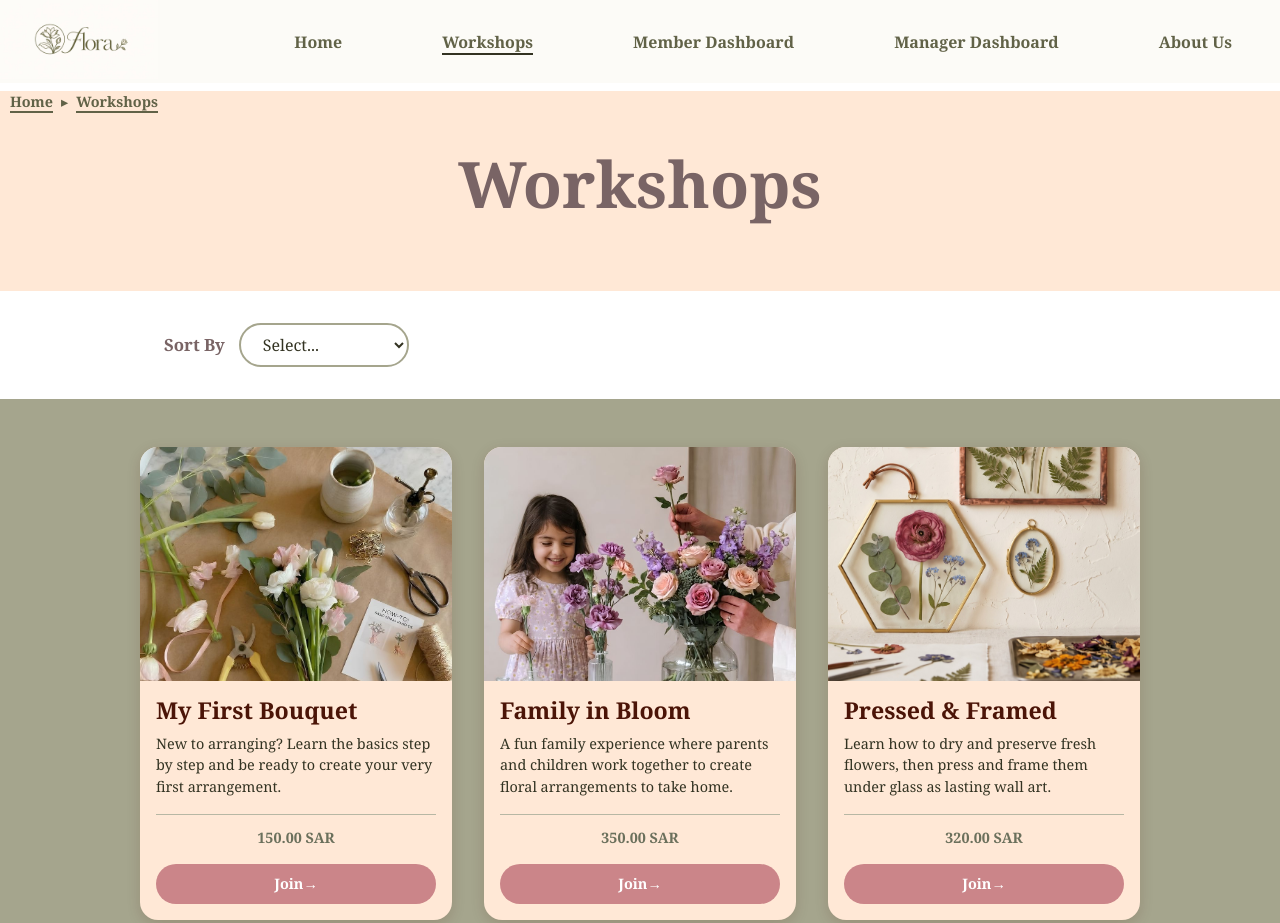
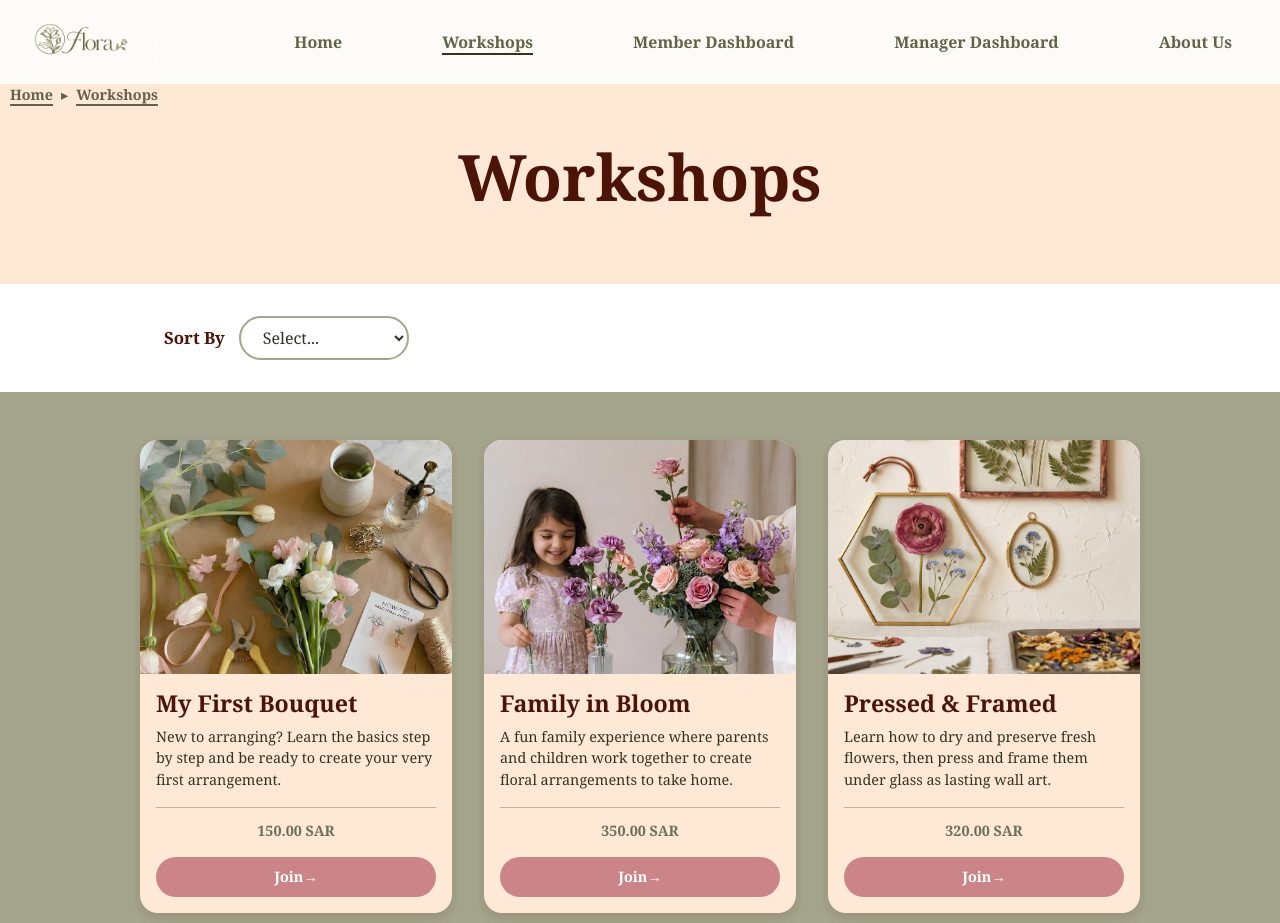
Before and after one commit to ShahadA221/IT312-Flora, a plain HTML site: page Workshops.html in a window 1280 px wide. Shown: the top 923 px of the page. Drawn offline with Linux system fonts and the light colour scheme.

Commit message:
Alya css

```diff
--- a/style.css
+++ b/style.css
@@ -780,7 +780,8 @@ footer #contact-us strong {
 /* Workshops page banner only (Member Dashboard uses .hero-flowers) */
 .hero:not(.hero-flowers) {
     background: #ffe8d6;
-    color: #796465;}
+    color: #4b1407;
+    margin-top: -7px;}
 
 /*---------------------------------------------------------Hero-Flowers-(Member-Dashboard)---------------------alya*/
 
@@ -917,7 +918,7 @@ footer #contact-us strong {
 .sort-label {
     font-weight: bold;
     font-size: 1.05rem;
-    color: #796465;}
+    color: #4b1407;}
 
 .sort-bar select {
     padding: 8px 18px;
```
